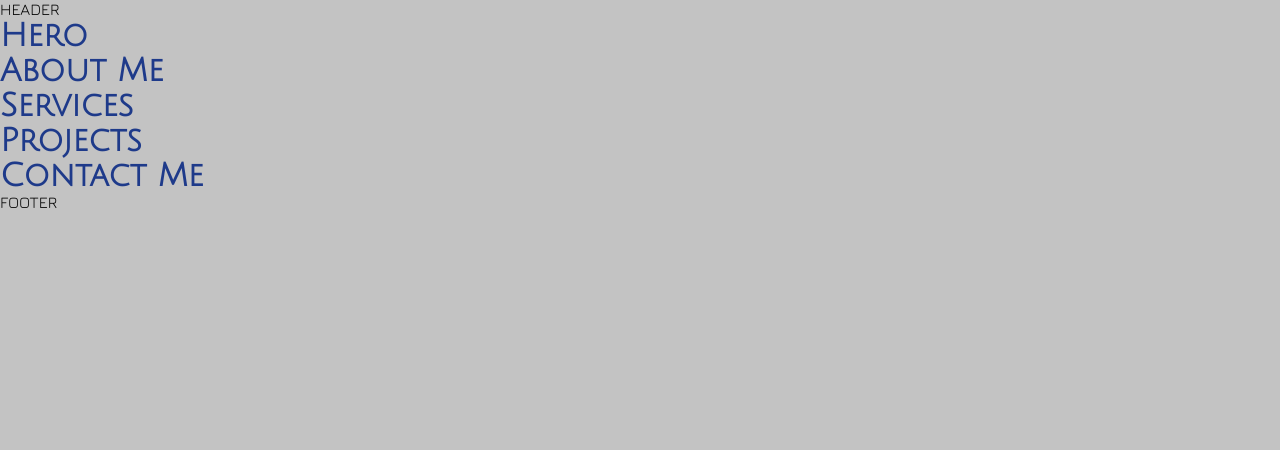
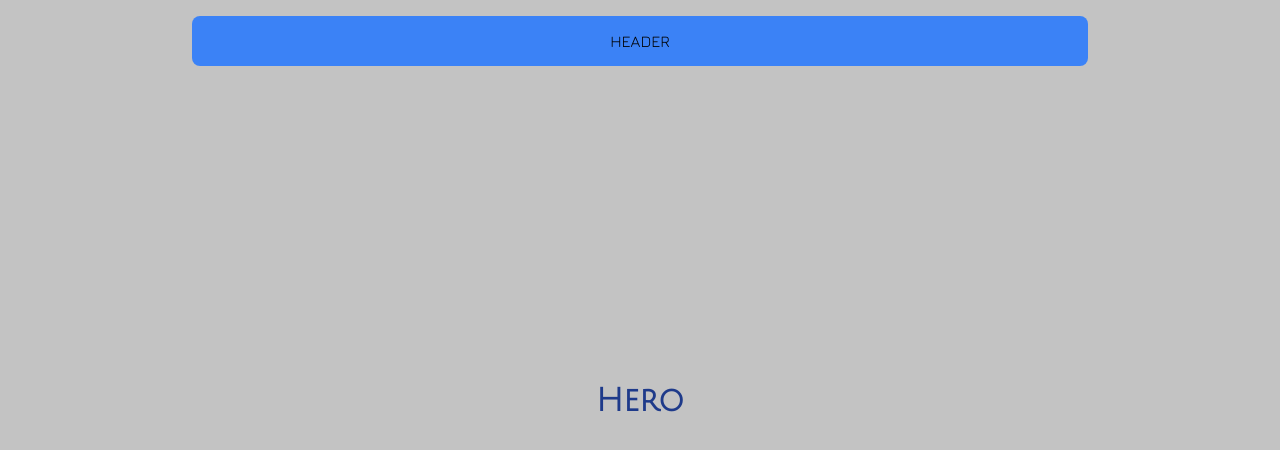
Before and after one commit to RolDev-22/portfolio_, a React (Vite) app: page / in a window 1280 px wide. Shown: the top 450 px of the page. Built offline with nearby package versions, Linux system fonts and the light colour scheme.

Commit message:
Estylado b[asico general

```diff
--- a/src/styles/Main.css
+++ b/src/styles/Main.css
@@ -24,10 +24,31 @@
 }
 
 body {
-  width: 100dvw;
-  height: 100dvh;
   box-sizing: border-box;
   background-color: var(--clr3);
+}
+
+body > #root {
+  height: 100%;
+  width: 100%;
+  display: flex;
+  flex-direction: column;
+  align-items: center;
+  box-sizing: content-box;
+}
+
+header {
+  width: 70%;
+  height: 50px;
+  position: fixed;
+  display: flex;
+  flex-direction: column;
+  text-align: center;
+  align-content: center;
+  justify-content: center;
+  margin-top: 1rem;
+  border-radius: 0.5rem;
+  background-color: var(--clr1);
 }
 
 .titleStyles {
@@ -47,3 +68,11 @@ body {
   color: var(--clr4);
   font-size: 1rem;
 }
+
+.SectionStyle {
+  width: 100%;
+  height: 100vh;
+  display: flex;
+  justify-content: center;
+  align-items: center;
+}
```
